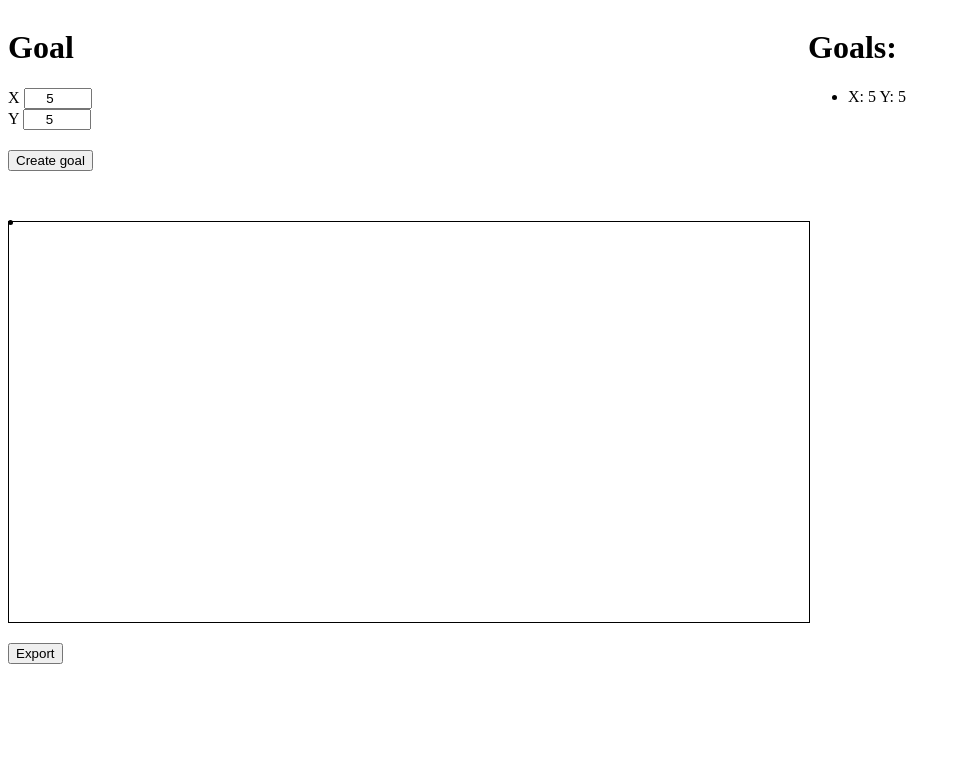
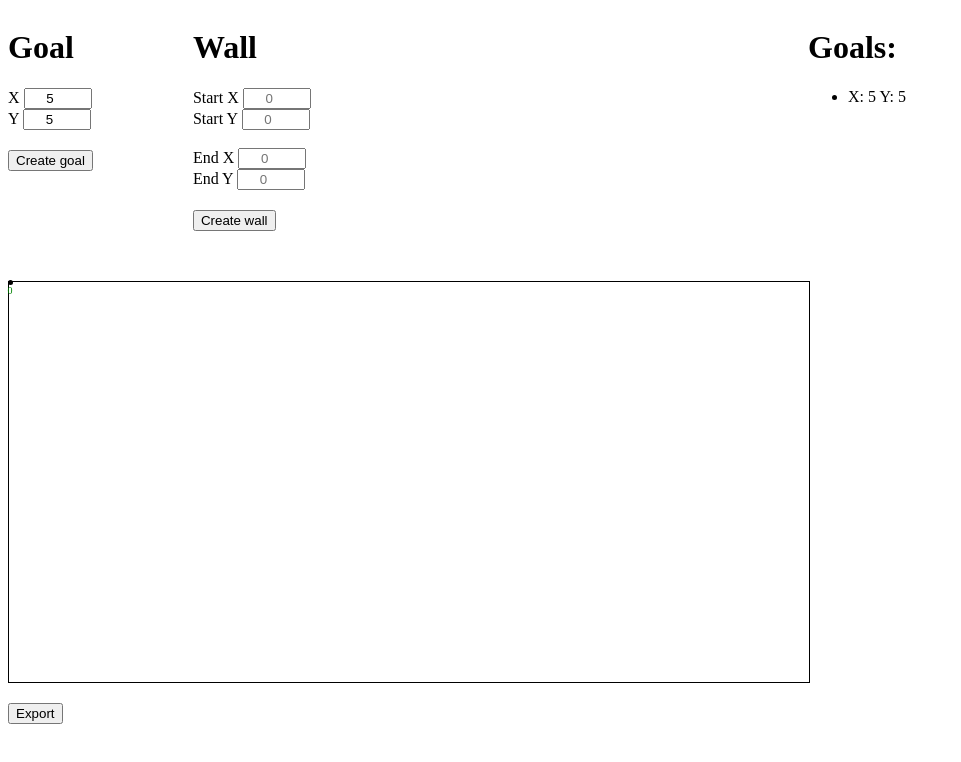
Before and after one commit to H0lz3r-x64/AustriaSkills-Robot-WebInterface, a plain HTML site: page index.html in a window 1280 px wide. Both pictures are taken after typing "5", "5" into the empty fields and a click on the button "Create goal". Shown: the whole page, without its empty margins (0-961 px from the left). Drawn offline with Linux system fonts and the light colour scheme.

Commit message:
Add walls an lable dots

```diff
--- a/index.html
+++ b/index.html
@@ -11,24 +11,51 @@
                         <h1>Goal</h1>
                         <label>
                             X
-                            <input class="goalInput" id="goalX" type="number" placeholder="0" max="4000">
+                            <input class="coordinateInput" id="goalX" type="number" placeholder="0" max="4000" required>
                         </label>
                         <br>
                         <label>
                             Y
-                            <input class="goalInput" id="goalY" type="number" placeholder="0" max="2000">
+                            <input class="coordinateInput" id="goalY" type="number" placeholder="0" max="2000" required>
                         </label>
                         <br>
-                        <button id="goalSubmit" type="submit">Create goal</button>
+                        <button class="submitForm" type="submit">Create goal</button>
                     </form>
                 </div>
+                <form id="wallForm">
+                    <h1>Wall</h1>
+                    <label>
+                        Start X
+                        <input class="coordinateInput" id="startX" type="number" placeholder="0" max="4000" required>
+                    </label>
+                    <br>
+                    <label>
+                        Start Y
+                        <input class="coordinateInput" id="startY" type="number" placeholder="0" max="2000" required>
+                    </label>
+                    <br>
+                    <br>
+                    <label>
+                        End X
+                        <input class="coordinateInput" id="endX" type="number" placeholder="0" max="4000" required>
+                    </label>
+                    <br>
+                    <label>
+                        End Y
+                        <input class="coordinateInput" id="endY" type="number" placeholder="0" max="2000" required>
+                    </label>
+                    <br>
+                    <button class="submitForm" type="submit">Create wall</button>
+                </form>
             </div>
             <div id="goalListDiv">
                 <h1>Goals:</h1>
                 <ul id="goalList"></ul>
             </div>
         </div>
-        <div id="canvas"></div>
+        <div id="canvasContainer">
+            <canvas id="canvas" width="800" height="400"></canvas>
+        </div>
         <button id="exportButton" type="button">Export</button>
         <script src="script.js"></script>
     </body>
--- a/script.js
+++ b/script.js
@@ -1,6 +1,9 @@
-var canvas = document.getElementById('canvas');
+var canvasContainer = document.getElementById('canvasContainer');
+var canvas = document.getElementById("canvas");
+var ctx = canvas.getContext("2d");
 
 var goalArray = new Array();
+var wallArray = new Array();
 
 let upScale = 5;
 let downScale = 0.2;
@@ -11,7 +14,8 @@ function scaleValue(value, scale) {
 
 function exportJSON(){
     let data = {
-        goals: goalArray
+        goals: goalArray,
+        walls: wallArray
     }
 
     let jsonStr = JSON.stringify(data, null, 2);
@@ -37,27 +41,35 @@ function createDot(x, y){
     var dot = document.createElement('div');
     dot.style.left = `${x-2.5}px`;
     dot.style.top = `${y-2.5}px`;
+
     dot.className = 'dot';
+
+    var textElement = document.createElement('span');
+    textElement.textContent = goalArray.length;
+    textElement.style.fontSize = "10px";
+    textElement.style.color = "green";
+
+    dot.appendChild(textElement);
 
     x = Math.round(scaleValue(x, downScale));
     y = Math.round(scaleValue(y, downScale));
 
-    canvas.appendChild(dot);
+    canvasContainer.appendChild(dot);
     addDotToList(x, y);
 
-    goalArray.push([x, y]);
+    goalArray.push([x, y, goalArray.length]);
 }
 
-canvas.addEventListener('click', function(event) {
-    var x = event.clientX - canvas.getBoundingClientRect().left;
-    var y = event.clientY - canvas.getBoundingClientRect().top;
+canvasContainer.addEventListener('click', function(event) {
+    var x = event.clientX - canvasContainer.getBoundingClientRect().left;
+    var y = event.clientY - canvasContainer.getBoundingClientRect().top;
 
     createDot(x, y);
 });
 
-let loginForm = document.getElementById("goalForm")
+let goalForm = document.getElementById("goalForm")
 
-loginForm.addEventListener("submit", (e) => {
+goalForm.addEventListener("submit", (e) => {
     e.preventDefault();
 
     let x = document.getElementById("goalX").value;
@@ -71,3 +83,19 @@ let exportButton = document.getElementById('exportButton');
 exportButton.addEventListener('click', function() {
     exportJSON();
 });
+
+let wallForm = document.getElementById("wallForm");
+
+wallForm.addEventListener("submit", (e) => {
+    e.preventDefault();
+
+    let startX = document.getElementById("startX").value;
+    let startY = document.getElementById("startY").value;
+    let width = document.getElementById("endX").value - startX;
+    let height = document.getElementById("endY").value - startY;
+
+    ctx.fillRect(startX, startY, width, height);
+
+    wallArray.push([startX, startY, width, height]);
+
+});
--- a/style.css
+++ b/style.css
@@ -1,10 +1,11 @@
-#canvas {
+#canvasContainer {
     position: relative;
     height: 400px;
     width: 800px;
     border: 1px solid black;
     margin-top: 50px;
 }
+
 .dot {
     position: absolute;
     height: 5px;
@@ -13,11 +14,11 @@
     border-radius: 50%;
 }
 
-#goalSubmit {
+.submitForm {
     margin-top: 20px;
 }
 
-.goalInput{
+.coordinateInput{
     width: 60px;
     text-align: center;
 }
@@ -35,3 +36,11 @@
 #exportButton{
     margin-top: 20px;
 }
+
+#input{
+    display: flex;
+}
+
+#wallForm{
+    margin-left: 100px;
+}
```
